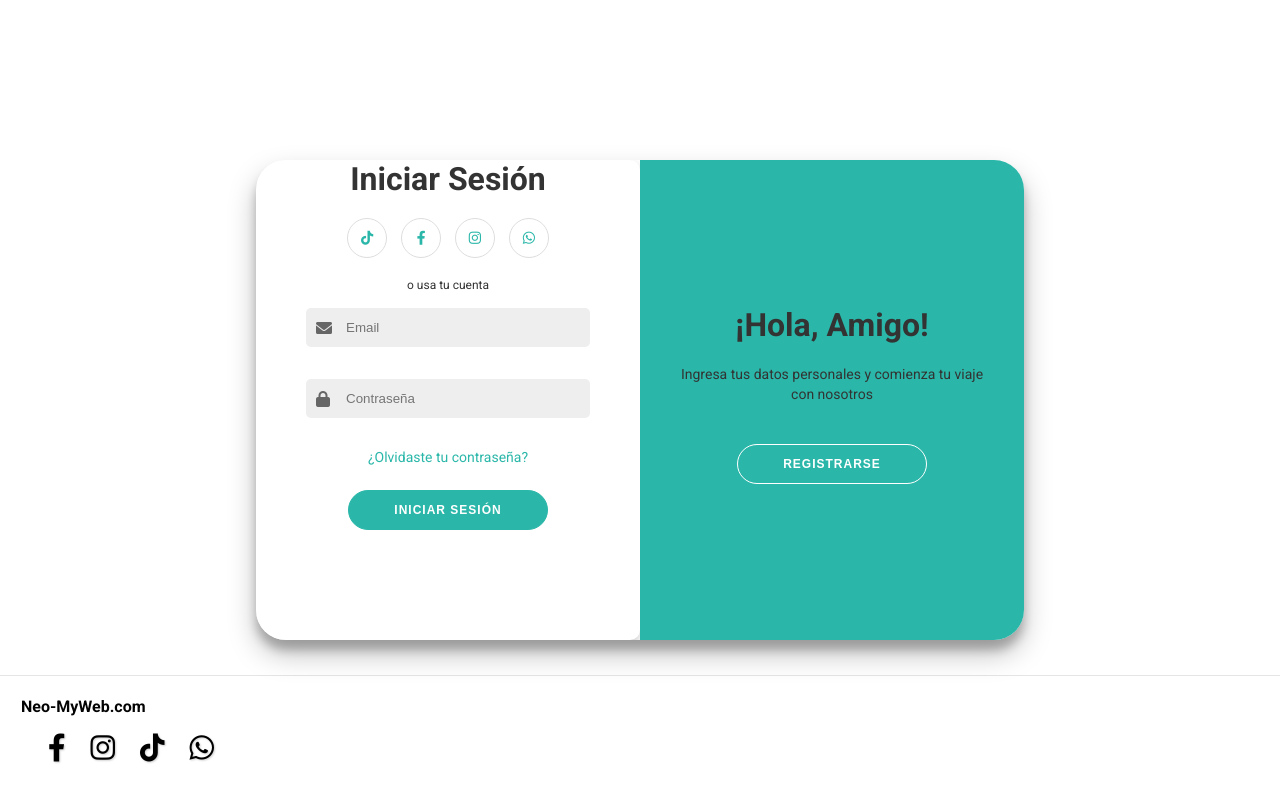
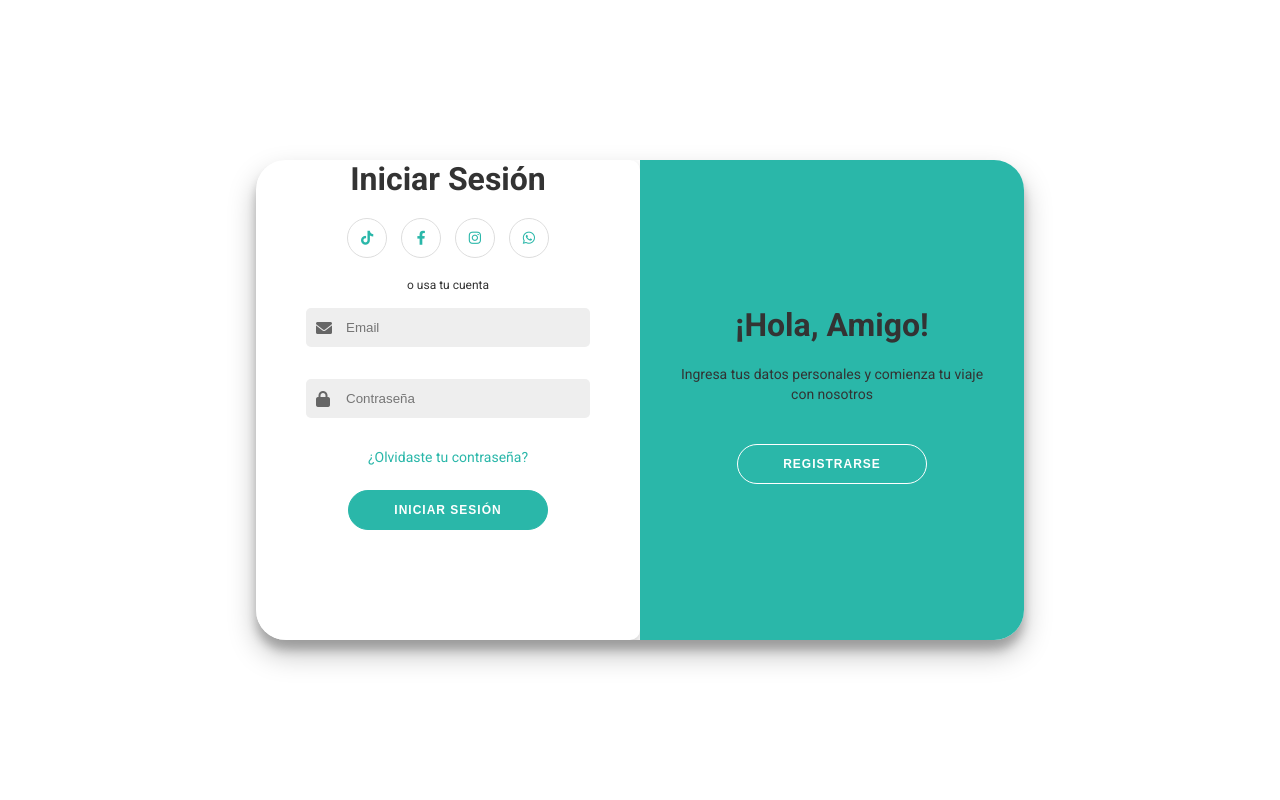
Before and after one commit to EddyWebz/LOGIN-FINAL, a plain HTML site: page index.html in a window 1280 px wide. Drawn offline with Linux system fonts and the light colour scheme.

Commit message:
Update index.html
se quito el footer- dañaba el diseño

```diff
--- a/index.html
+++ b/index.html
@@ -2,8 +2,7 @@
 <html lang="en">
 <head>
     <meta charset="UTF-8">
-    <meta name="viewport" content="width=device-width, initial-scale=1.0, maximum-scale=1.0, user-scalable=no">
-
+    <meta name="viewport" content="width=device-width, initial-scale=1.0">
     <title>Inicio de Sesión y Registro</title>
     <!-- Enlace a la hoja de estilos CSS -->
     <link rel="stylesheet" href="style.css">
@@ -87,17 +86,7 @@
         </div>
     </div>
     <!-- Pie de página -->
-    <footer class="footer">
-        <div class="footer-content">
-            <p>Neo-MyWeb.com</p>
-            <div class="social-icons">
-                <a href="https://www.facebook.com/profile.php?id=100010467342069" target="_blank"><i class="fab fa-facebook-f"></i></a>
-                <a href="https://www.instagram.com/zeasedy" target="_blank"><i class="fab fa-instagram"></i></a>
-                <a href="https://www.tiktok.com/@eddyzeas" target="_blank"><i class="fab fa-tiktok"></i></a>
-                <a href="https://api.whatsapp.com/send?phone=593985536967" target="_blank"><i class="fab fa-whatsapp"></i></a>
-            </div>
-        </div>
-    </footer>
+
     <!-- Enlace al archivo JavaScript -->
     <script src="app.js"></script>
 </body>
```
